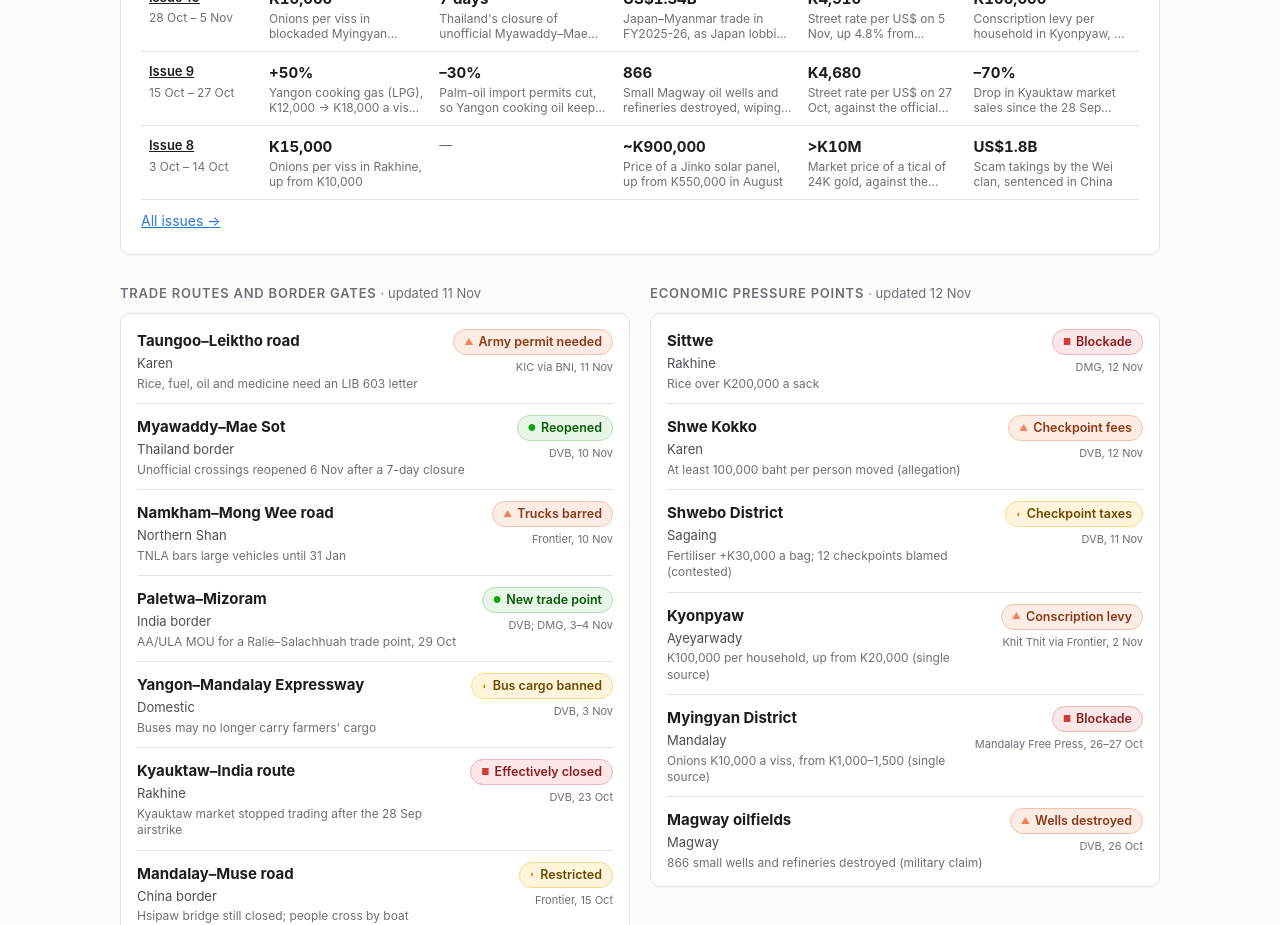
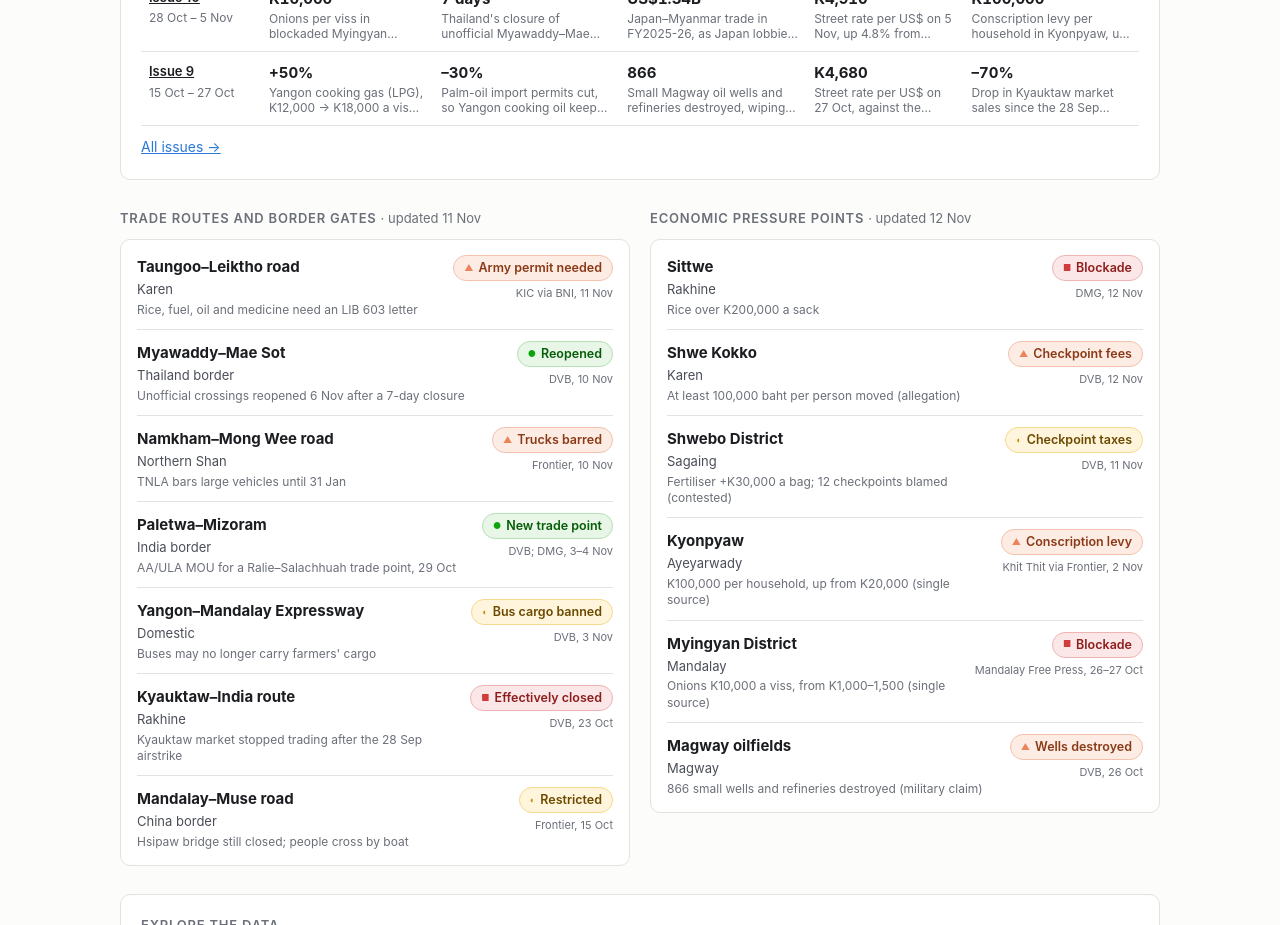
Before and after one commit to MyanmarEconomicInsights/myanmar-economic-insights, a Next.js app: page / in a window 1280 px wide. Shown: the part 1300-2225 px from the top of the page. Built offline with nearby package versions, Linux system fonts and the light colour scheme; no server answers.

Commit message:
Home: week-by-week table shows the latest 3 issues

```diff
--- a/app/page.tsx
+++ b/app/page.tsx
@@ -71,7 +71,7 @@ export default async function Home() {
 
       <section className="panel" style={{ marginTop: 24 }}>
         <p className="section-title">Week by week: the headline number in each area</p>
-        <WeekTable posts={weeklies} />
+        <WeekTable posts={weeklies.slice(0, 3)} />
         <Link className="more" href="/weekly">All issues →</Link>
       </section>
 
```
